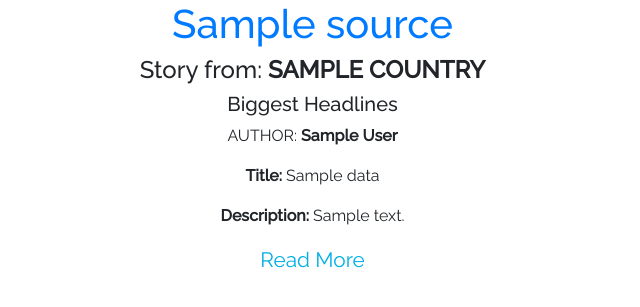
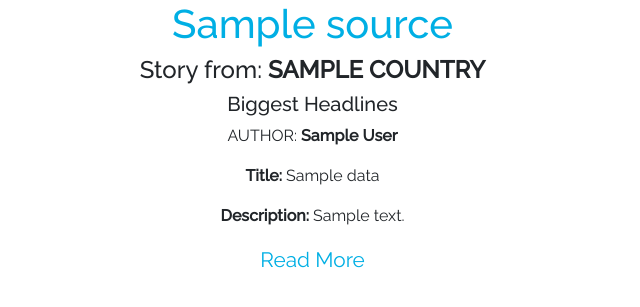
Before and after one commit to andykimchris/News-Show, a Django app: template news/templates/sources.html in a window 1280 px wide. Shown: the part 107-414 px from the top of the page, without its empty margins (0-640 px from the left). Run offline with Django 3.2, Linux system fonts and the light colour scheme; the template is opened without the code that fills it: most values are stand-ins (such as "Sample title", 1, 10 or a date in 2020); some libraries are stand-ins or nearby versions.

Commit message:
added target to links

```diff
--- a/news/templates/sources.html
+++ b/news/templates/sources.html
@@ -6,7 +6,7 @@
 
     <div class="col-lg-6">
       <h1 class="text-center">
-        <a href="{{ source.url }}"> {{source.name}} </a>
+        <a href="{{ source.url }}" target="_blank" style="color: #00afe4"> {{source.name}} </a>
         </h1>
       <h4 class="text-center">
         Story from: <strong>{{source.country|upper}}</strong>
@@ -28,7 +28,7 @@
       </p>
 
       <div class="read-more-link text-center">
-        <a href="{{ headline.url }}"> Read More </a>
+        <a href="{{ headline.url }}" target="_blank"> Read More </a>
       </div>
 
       {% endif %} {% endfor %}
```
